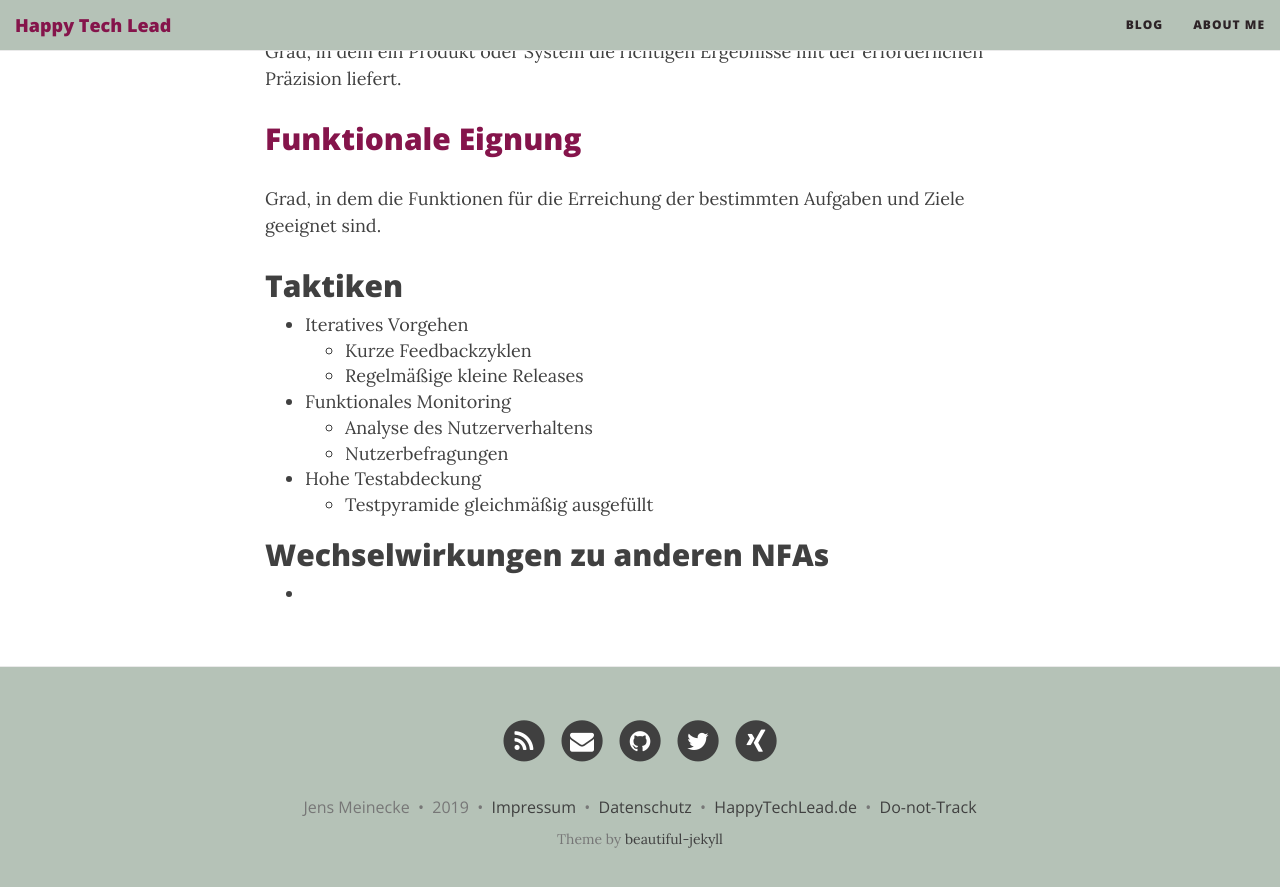
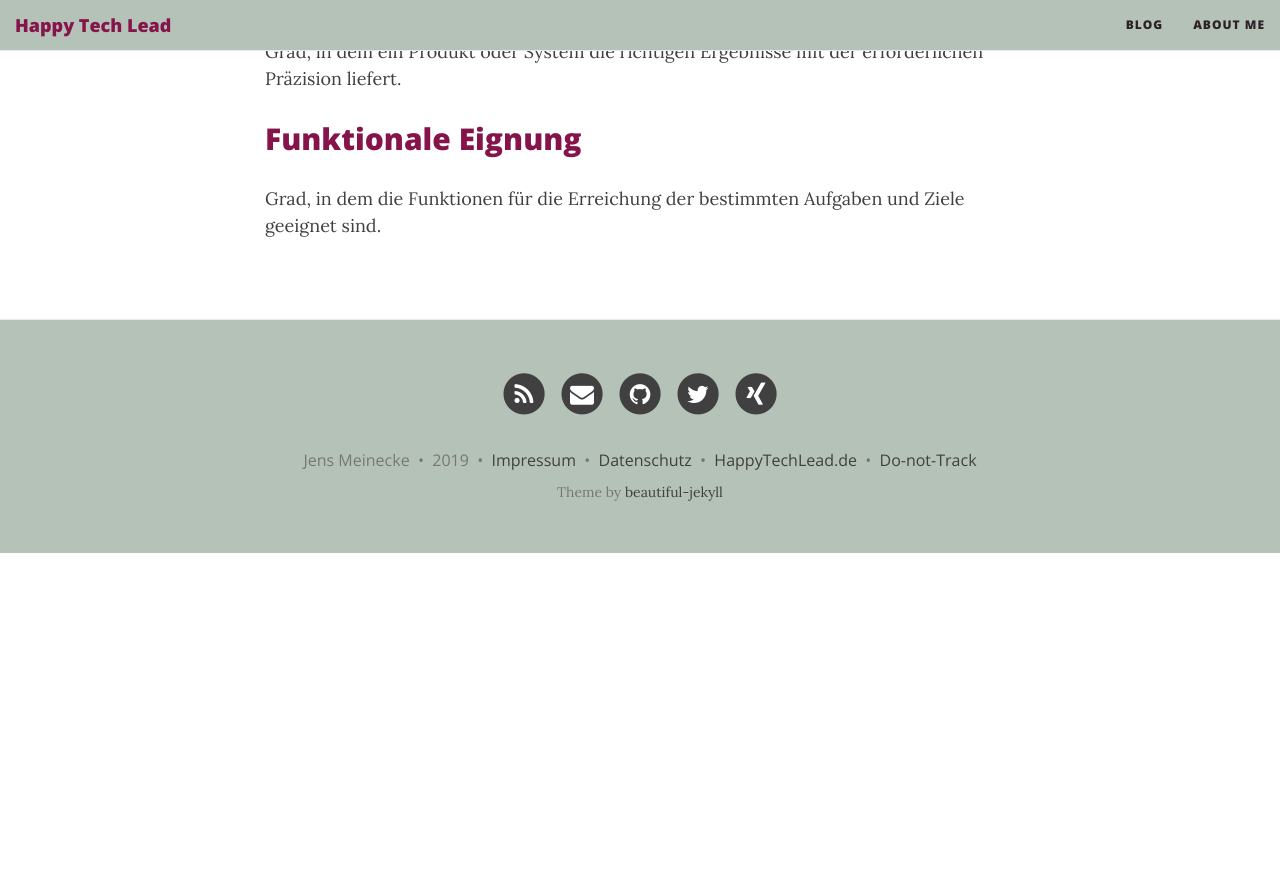
Before and after one commit to meinjens/happytechlead.github.io, a Jekyll site: the page built from software-qualitaet/funktionale-angemessenheit/funktionale-angemessenheit.md, in a window 1280 px wide and 900 px high, scrolled down 595 px. Shown: the top 887 px of the window. Built offline with Jekyll 4.4.1, drawn with Linux system fonts in a browser that asks for light colours; nearby versions of some CDN libraries; comment, search, counter and statistics services are not loaded; after the commit the page ends 1148 px from its top, so only the background shows below that.

Commit message:
Feat: updated functional tactics

```diff
--- a/software-qualitaet/funktionale-angemessenheit/funktionale-angemessenheit.md
+++ b/software-qualitaet/funktionale-angemessenheit/funktionale-angemessenheit.md
@@ -17,18 +17,3 @@ Grad, in dem ein Produkt oder System die richtigen Ergebnisse mit der erforderli
 ## [Funktionale Eignung]({% link software-qualitaet/funktionale-angemessenheit/funktionale-eignung.md %})
 
 Grad, in dem die Funktionen für die Erreichung der bestimmten Aufgaben und Ziele geeignet sind.
-
-## Taktiken
-
-* Iteratives Vorgehen
-  * Kurze Feedbackzyklen
-  * Regelmäßige kleine Releases
-* Funktionales Monitoring
-  * Analyse des Nutzerverhaltens
-  * Nutzerbefragungen
-* Hohe Testabdeckung
-  * Testpyramide gleichmäßig ausgefüllt
-
-## Wechselwirkungen zu anderen NFAs
-
-*
```
Also changed, not shown: software-qualitaet/funktionale-angemessenheit/funktionale-eignung.md (+1 -0 lines), software-qualitaet/funktionale-angemessenheit/funktionale-korrektheit.md (+1 -0 lines), software-qualitaet/funktionale-angemessenheit/funktionale-vollstaendigkeit.md (+1 -0 lines), software-qualitaet/kompatibilitaet/kompatibilitaet.md (+4 -2 lines).
